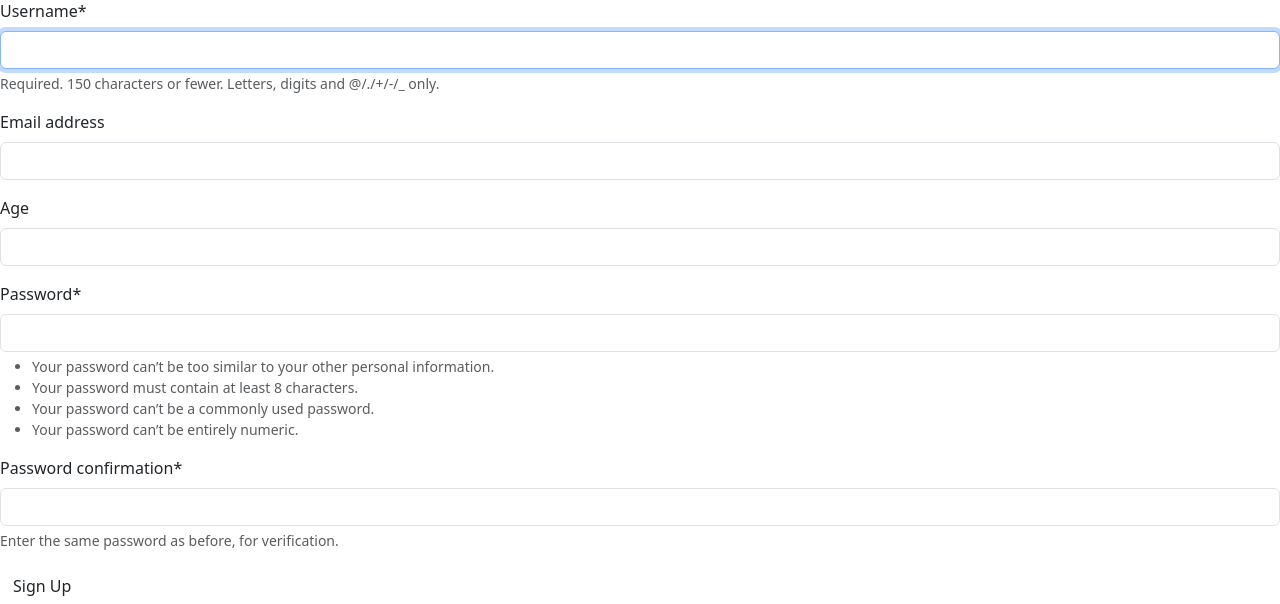
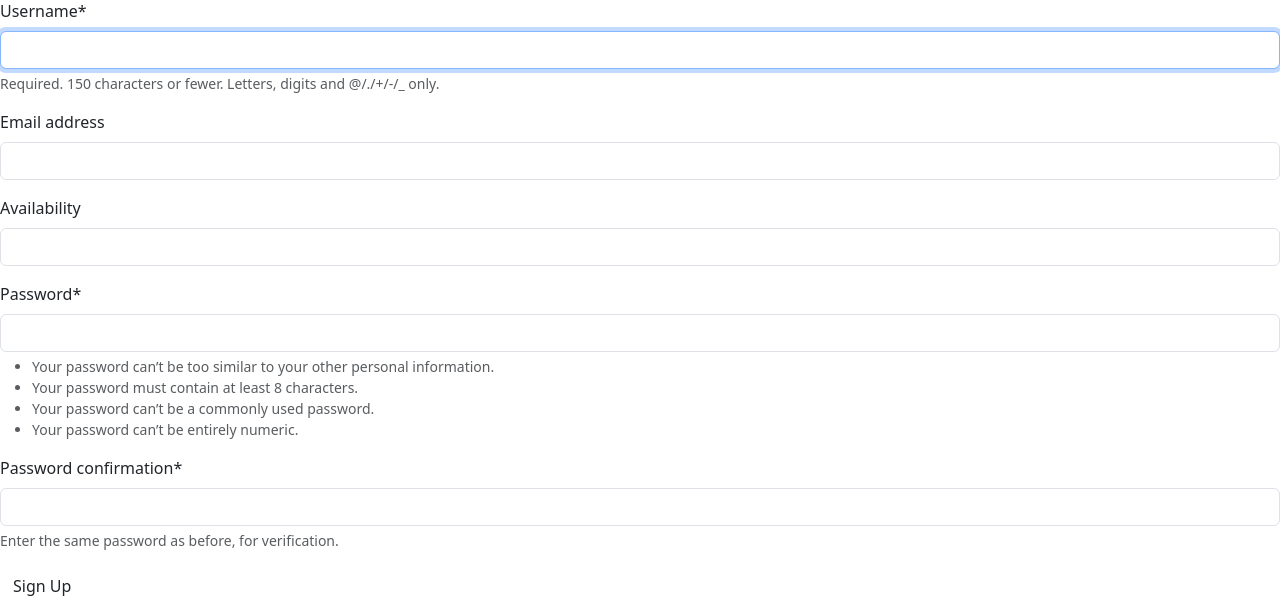
Before and after one commit to sierrajmerrick/news, a Django app: page /accounts/signup/ in a window 1280 px wide. Shown: the part 117-721 px from the top of the page. Run offline with Django 5.2, Linux system fonts and the light colour scheme; some libraries are stand-ins or nearby versions.

Commit message:
changed sign up fields

```diff
--- a/accounts/admin.py
+++ b/accounts/admin.py
@@ -12,11 +12,11 @@ class CustomUserAdmin(UserAdmin):
     list_display = [
         "email",
         "username",
-        "age",
+        "availability",
         "is_staff",
     ]
-    fieldsets = UserAdmin.fieldsets + ((None, {"fields": ("age",)}),)
-    add_fieldsets = UserAdmin.add_fieldsets + ((None, {"fields": ("age",)}),)
+    fieldsets = UserAdmin.fieldsets + ((None, {"fields": ("availability",)}),)
+    add_fieldsets = UserAdmin.add_fieldsets + ((None, {"fields": ("availability",)}),)
 
 
 admin.site.register(CustomUser, CustomUserAdmin)
--- a/accounts/forms.py
+++ b/accounts/forms.py
@@ -9,7 +9,7 @@ class CustomUserCreationForm(UserCreationForm):
         fields = (
             "username",
             "email",
-            "age",
+            "availability"
         )  # new
 
 
@@ -19,5 +19,5 @@ class CustomUserChangeForm(UserChangeForm):
         fields = (
             "username",
             "email",
-            "age",
+            "availability"
         )  # new
--- a/accounts/models.py
+++ b/accounts/models.py
@@ -2,4 +2,4 @@ from django.contrib.auth.models import AbstractUser
 from django.db import models
 
 class CustomUser(AbstractUser):
-    age = models.PositiveIntegerField(null=True, blank=True)
+    availability = models.DateTimeField(null=True, blank=True)
--- a/templates/home.html
+++ b/templates/home.html
@@ -1,7 +1,7 @@
 {% extends "base.html" %} {% block title %}Home{% endblock title %}
 {% block content %}
 {% if user.is_authenticated %}
-<p>Hi {{ user.username }}! You are {{ user.age }} years old.</p>
+<p>Hi {{ user.username }}! You are currently scheduled for tutoring on {{ user.availability }}.</p>
 <form action="{% url 'logout' %}" method="post">
   {% csrf_token %}
   <button type="submit">Log Out</button>
```
Also changed, not shown: accounts/migrations/0002_remove_customuser_age_customuser_availability.py (added).
